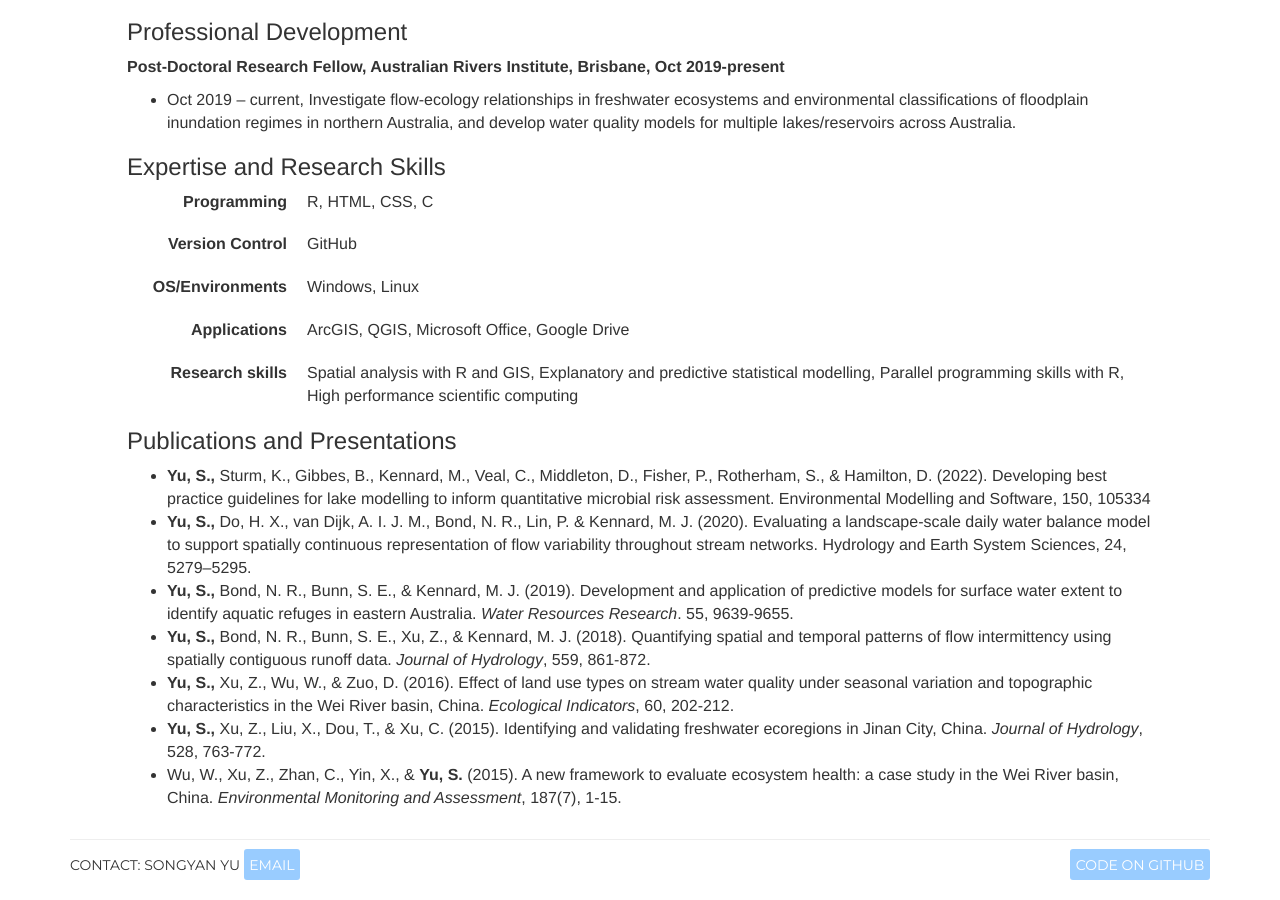
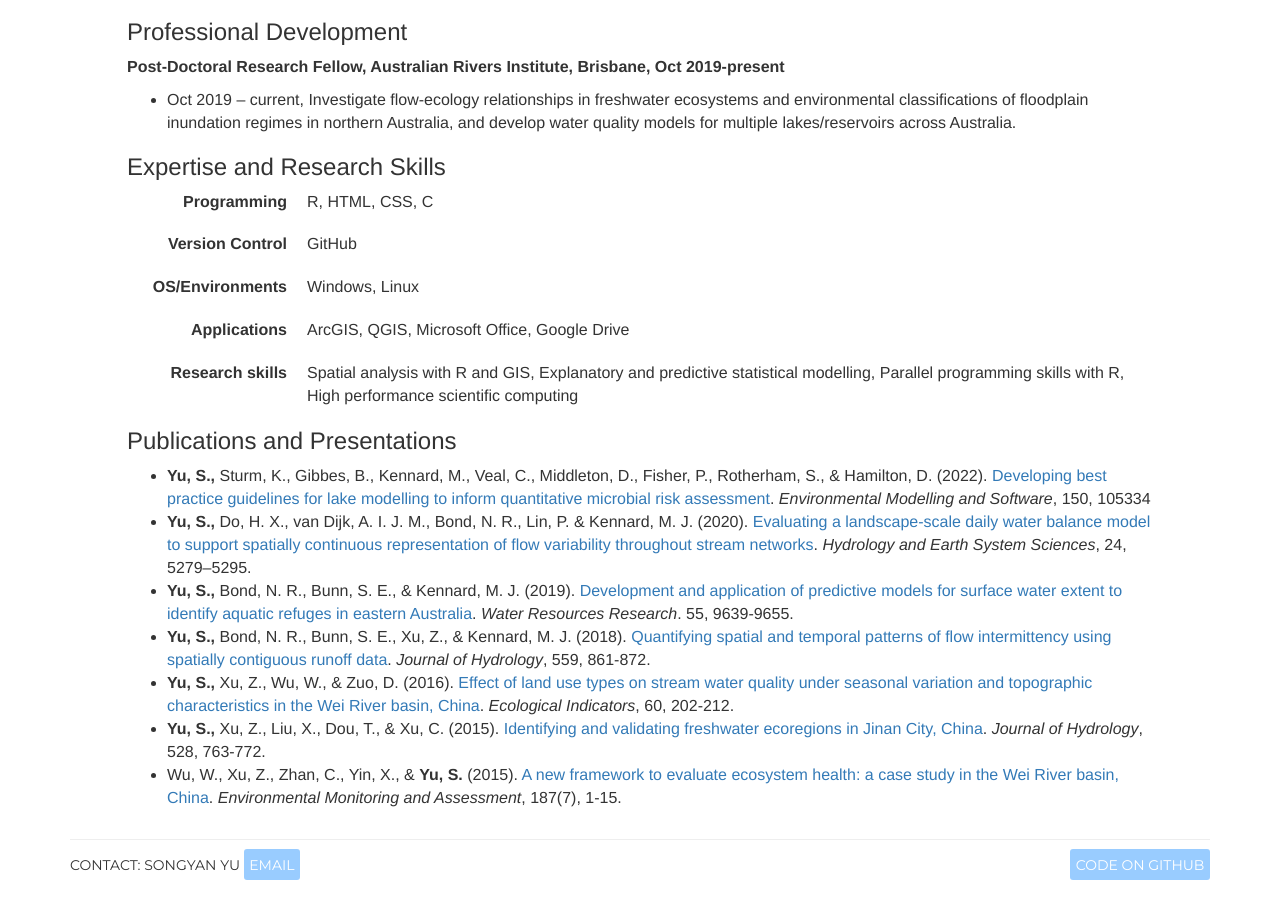
Before and after one commit to SongyanYu/SongyanYu.github.io, a Jekyll site: the page built from qualification.html, in a window 1280 px wide and 900 px high, scrolled down 623 px. Built offline with Jekyll 4.4.1, drawn with Linux system fonts in a browser that asks for light colours.

Commit message:
add doi to pubs

```diff
--- a/qualification.html
+++ b/qualification.html
@@ -62,13 +62,12 @@ Wuhan, Hubei, China</p>
 
 <h3>Publications and Presentations</h3>
 <ul>
-<li><strong>Yu, S.,</strong> Sturm, K., Gibbes, B., Kennard, M., Veal, C., Middleton, D., Fisher, P., Rotherham, S., & Hamilton, D. (2022). Developing best practice guidelines for lake modelling to inform quantitative microbial risk assessment. Environmental Modelling and Software, 150, 105334
-<li><strong>Yu, S.,</strong> Do, H. X., van Dijk, A. I. J. M., Bond, N. R., Lin, P. & Kennard, M. J. (2020). Evaluating a landscape-scale daily water balance model to support spatially continuous representation of flow variability throughout stream networks. Hydrology and Earth System Sciences, 24, 5279–5295.
-
-<li><strong>Yu, S.,</strong> Bond, N. R., Bunn, S. E., & Kennard, M. J. (2019). Development and application of predictive models for surface water extent to identify aquatic refuges in eastern Australia. <i>Water Resources Research</i>. 55, 9639-9655.</li>
-<li><strong>Yu, S.,</strong> Bond, N. R., Bunn, S. E., Xu, Z., & Kennard, M. J. (2018). Quantifying spatial and temporal patterns of flow intermittency using spatially contiguous runoff data. <i>Journal of Hydrology</i>, 559, 861-872.</li>
-<li><strong>Yu, S.,</strong> Xu, Z., Wu, W., & Zuo, D. (2016). Effect of land use types on stream water quality under seasonal variation and topographic characteristics in the Wei River basin, China. <i>Ecological Indicators</i>, 60, 202-212.</li>
-<li><strong>Yu, S.,</strong> Xu, Z., Liu, X., Dou, T., & Xu, C. (2015). Identifying and validating freshwater ecoregions in Jinan City, China. <i>Journal of Hydrology</i>, 528, 763-772.</li>
-<li>Wu, W., Xu, Z., Zhan, C., Yin, X., & <strong>Yu, S.</strong> (2015). A new framework to evaluate ecosystem health: a case study in the Wei River basin, China. <i>Environmental Monitoring and Assessment</i>, 187(7), 1-15.</li>
+<li><strong>Yu, S.,</strong> Sturm, K., Gibbes, B., Kennard, M., Veal, C., Middleton, D., Fisher, P., Rotherham, S., & Hamilton, D. (2022). <a href = 'https://doi.org/10.1016/j.envsoft.2022.105334'>Developing best practice guidelines for lake modelling to inform quantitative microbial risk assessment</a>. <i>Environmental Modelling and Software</i>, 150, 105334
+<li><strong>Yu, S.,</strong> Do, H. X., van Dijk, A. I. J. M., Bond, N. R., Lin, P. & Kennard, M. J. (2020). <a href = 'https://doi.org/10.5194/hess-24-5279-2020'>Evaluating a landscape-scale daily water balance model to support spatially continuous representation of flow variability throughout stream networks</a>. <i>Hydrology and Earth System Sciences</i>, 24, 5279–5295.
+<li><strong>Yu, S.,</strong> Bond, N. R., Bunn, S. E., & Kennard, M. J. (2019). <a href = 'https://doi.org/10.1029/2019WR025216'>Development and application of predictive models for surface water extent to identify aquatic refuges in eastern Australia</a>. <i>Water Resources Research</i>. 55, 9639-9655.</li>
+<li><strong>Yu, S.,</strong> Bond, N. R., Bunn, S. E., Xu, Z., & Kennard, M. J. (2018). <a href = 'https://doi.org/10.1016/j.jhydrol.2018.03.009'>Quantifying spatial and temporal patterns of flow intermittency using spatially contiguous runoff data</a>. <i>Journal of Hydrology</i>, 559, 861-872.</li>
+<li><strong>Yu, S.,</strong> Xu, Z., Wu, W., & Zuo, D. (2016). <a href = 'https://doi.org/10.1016/j.ecolind.2015.06.029'>Effect of land use types on stream water quality under seasonal variation and topographic characteristics in the Wei River basin, China</a>. <i>Ecological Indicators</i>, 60, 202-212.</li>
+<li><strong>Yu, S.,</strong> Xu, Z., Liu, X., Dou, T., & Xu, C. (2015). <a href = 'https://doi.org/10.1016/j.jhydrol.2015.07.010'>Identifying and validating freshwater ecoregions in Jinan City, China</a>. <i>Journal of Hydrology</i>, 528, 763-772.</li>
+<li>Wu, W., Xu, Z., Zhan, C., Yin, X., & <strong>Yu, S.</strong> (2015). <a href = 'https://doi.org/10.1007/s10661-015-4596-1'>A new framework to evaluate ecosystem health: a case study in the Wei River basin, China</a>. <i>Environmental Monitoring and Assessment</i>, 187(7), 1-15.</li>
 </ul>
 </div>
```
